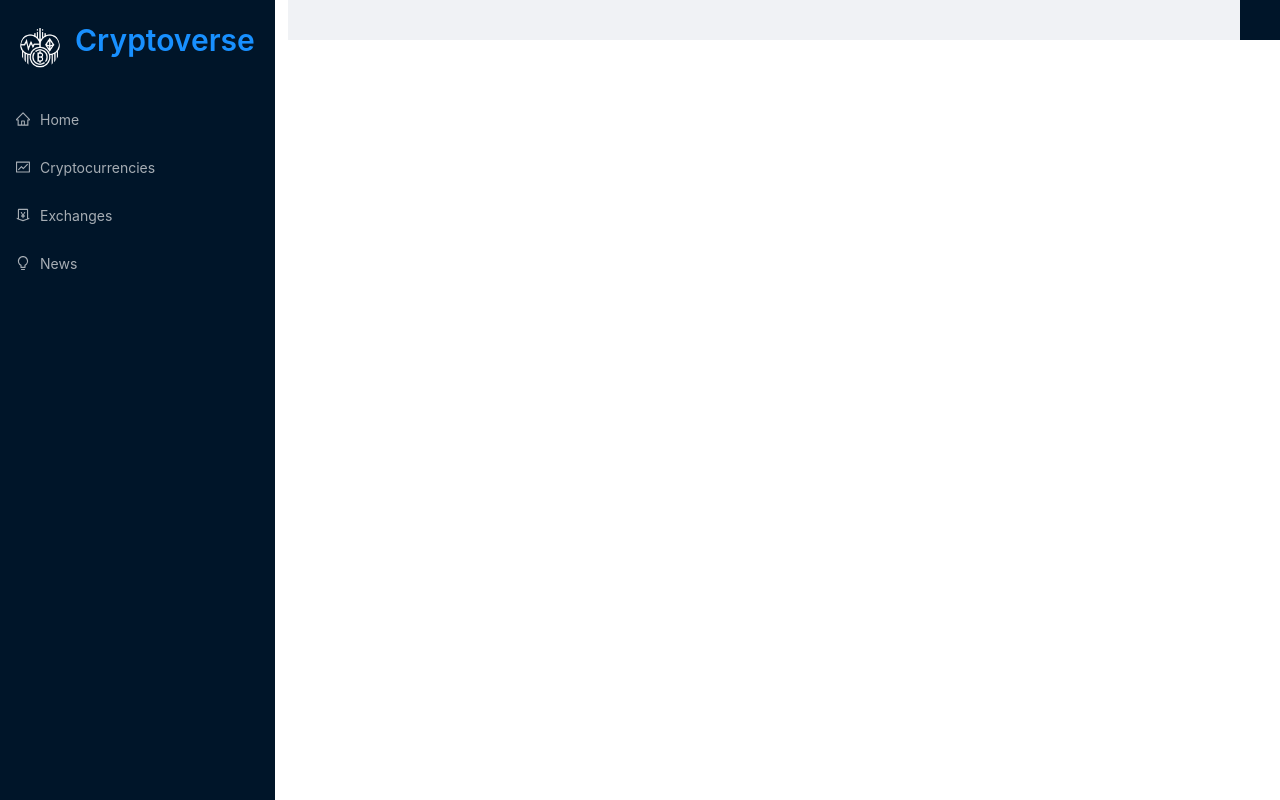
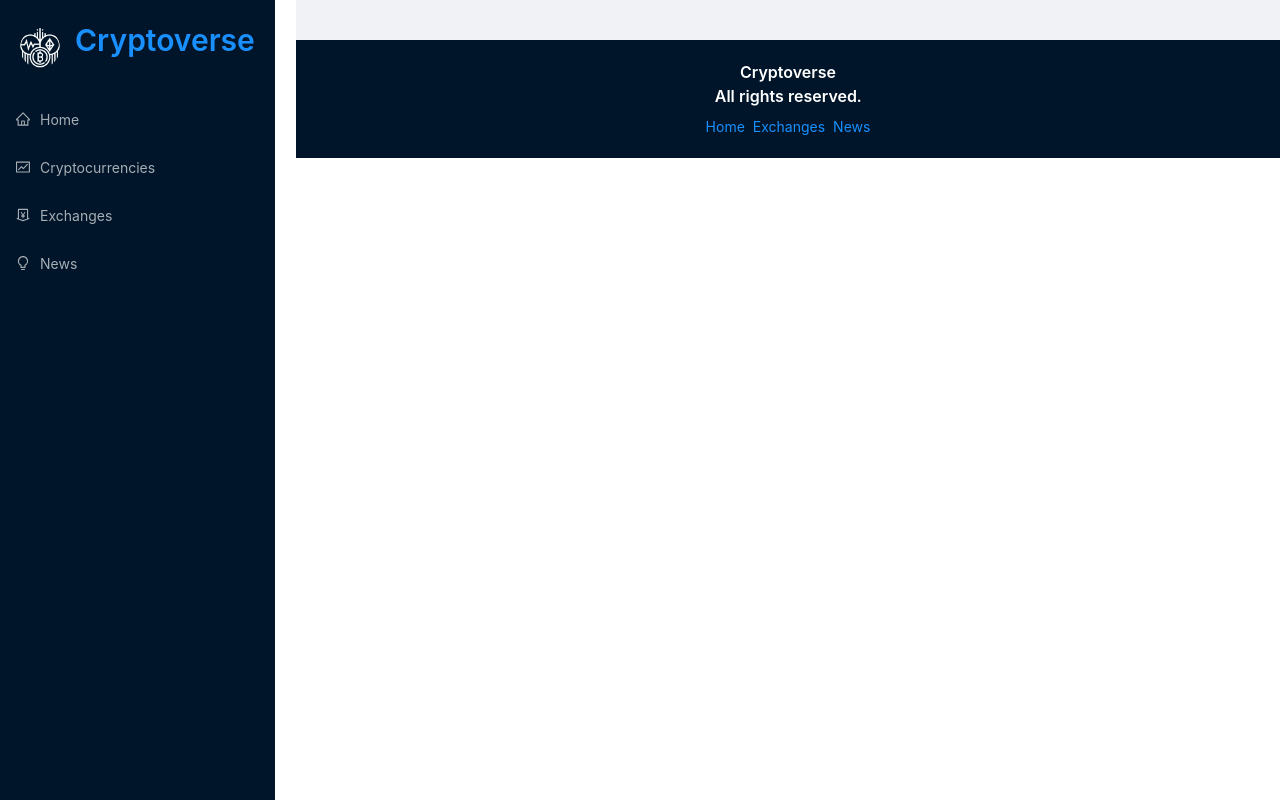
Before and after one commit to SophieH93/CryptocurrencyApp, a React (Create React App) app in the folder crypto-app/: page / in a window 1280 px wide. Built offline with nearby package versions, Linux system fonts and the light colour scheme.

Commit message:
created footer

```diff
--- a/crypto-app/src/App.js
+++ b/crypto-app/src/App.js
@@ -40,8 +40,21 @@
             </Switch>
           </div>
         </Layout>
+        <div className="footer">
+          <Typography.Title
+            level={5}
+            style={{ color: "white", textAlign: "center" }}
+          >
+            Cryptoverse <br />
+            All rights reserved.
+          </Typography.Title>
+          <Space>
+            <Link to="/">Home</Link>
+            <Link to="/exchanges">Exchanges</Link>
+            <Link to="/news">News</Link>
+          </Space>
+        </div>
       </div>
-      <div className="footer"></div>
     </div>
   );
 }
```
